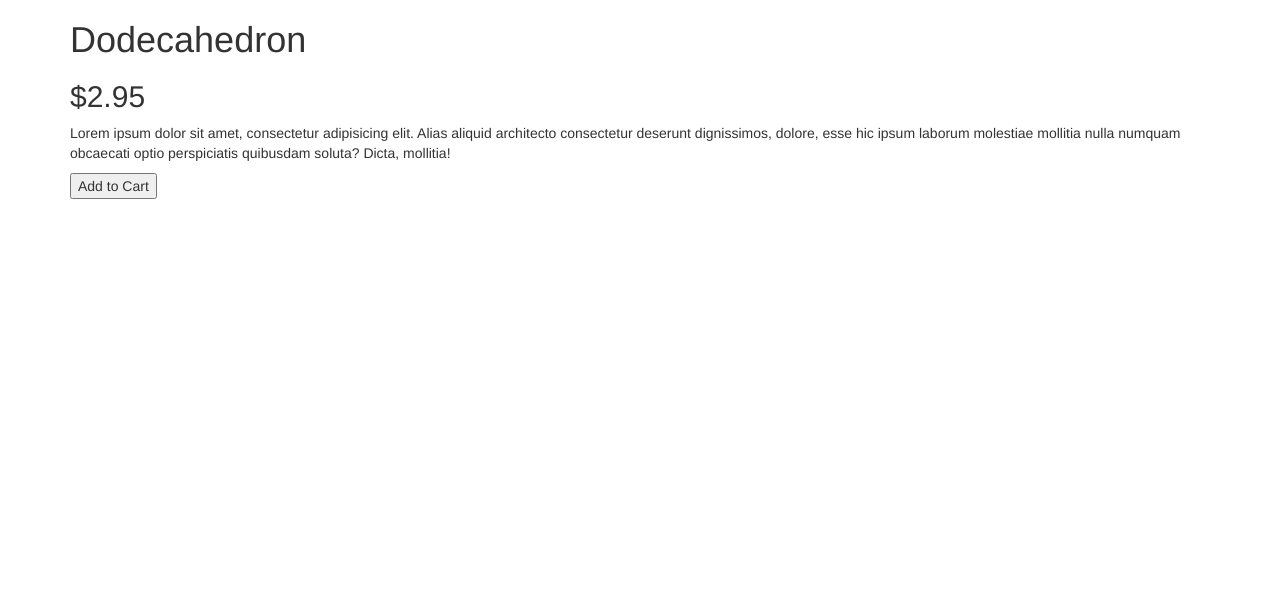
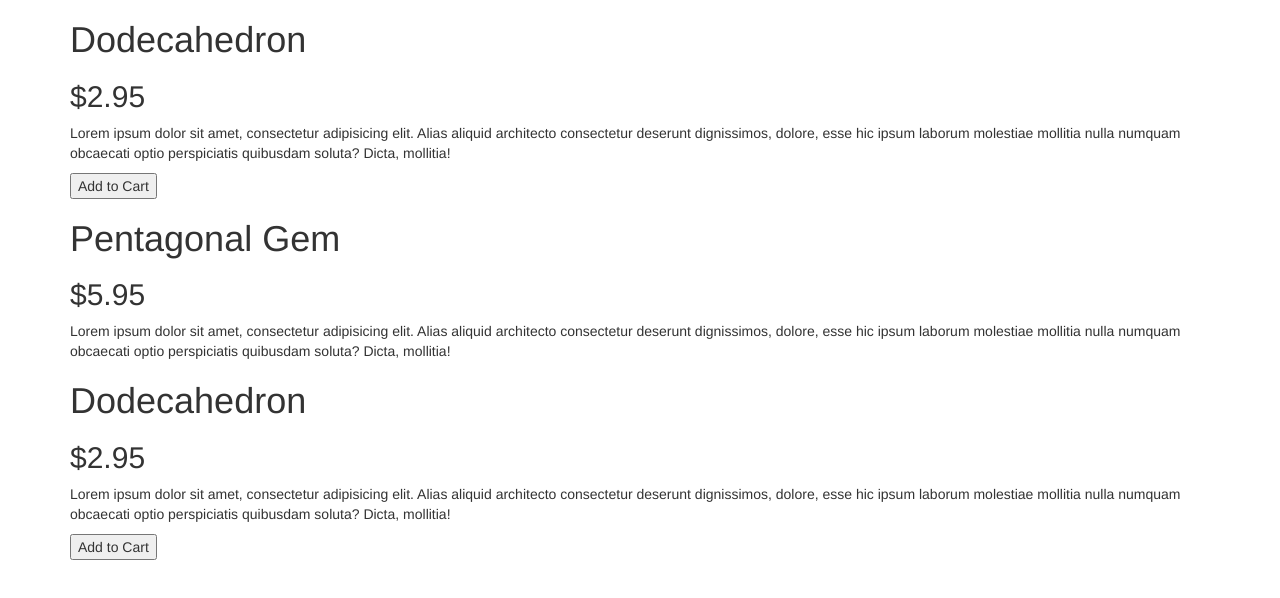
Before and after one commit to sanyamkamat/ng-gemStore, a plain HTML site: page index.html in a window 1280 px wide. Drawn offline with Linux system fonts and the light colour scheme.

Commit message:
more directive - ng-repeat

```diff
--- a/index.html
+++ b/index.html
@@ -7,11 +7,11 @@
   <script type="text/javascript" src="js/app.js"></script>
 </head>
 <body class="container" ng-controller="StoreController as store">
-<div ng-hide="store.product.soldOut">
-  <h1>{{store.product.name}}</h1>
-  <h2>${{store.product.price}}</h2>
-  <p>{{store.product.description}}</p>
-  <button ng-show="store.product.canPurchase">Add to Cart</button>
+<div ng-repeat="product in store.products">
+  <h1>{{product.name}}</h1>
+  <h2>${{product.price}}</h2>
+  <p>{{product.description}}</p>
+  <button ng-show="product.canPurchase">Add to Cart</button>
 </div>
 </body>
 </html>
--- a/js/app.js
+++ b/js/app.js
@@ -4,16 +4,29 @@
 (function () {
   var app = angular.module('gemStore', []);
 
-  var gem = {
-    name: 'Dodecahedron',
-    price: 2.95,
-    description: 'Lorem ipsum dolor sit amet, consectetur adipisicing elit. Alias aliquid architecto consectetur deserunt dignissimos, dolore, esse hic ipsum laborum molestiae mollitia nulla numquam obcaecati optio perspiciatis quibusdam soluta? Dicta, mollitia!',
-    canPurchase: true,
-    soldOut: false
-  }
+  var gems = [
+    {
+      name: 'Dodecahedron',
+      price: 2.95,
+      description: 'Lorem ipsum dolor sit amet, consectetur adipisicing elit. Alias aliquid architecto consectetur deserunt dignissimos, dolore, esse hic ipsum laborum molestiae mollitia nulla numquam obcaecati optio perspiciatis quibusdam soluta? Dicta, mollitia!',
+      canPurchase: true
+    },
+    {
+      name: 'Pentagonal Gem',
+      price: 5.95,
+      description: 'Lorem ipsum dolor sit amet, consectetur adipisicing elit. Alias aliquid architecto consectetur deserunt dignissimos, dolore, esse hic ipsum laborum molestiae mollitia nulla numquam obcaecati optio perspiciatis quibusdam soluta? Dicta, mollitia!',
+      canPurchase: false
+    },
+    {
+      name: 'Dodecahedron',
+      price: 2.95,
+      description: 'Lorem ipsum dolor sit amet, consectetur adipisicing elit. Alias aliquid architecto consectetur deserunt dignissimos, dolore, esse hic ipsum laborum molestiae mollitia nulla numquam obcaecati optio perspiciatis quibusdam soluta? Dicta, mollitia!',
+      canPurchase: true
+    }
+  ]
 
   app.controller("StoreController", function () {
-    this.product = gem;
+    this.products = gems;
   })
 
 })();
```
